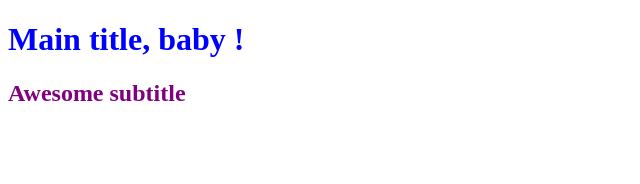
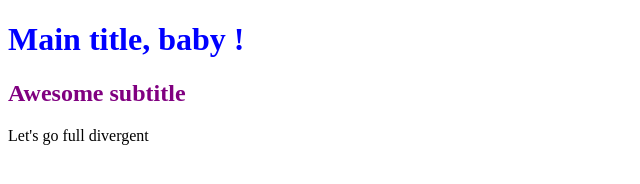
Before and after one commit to etenac/openSapProto, a plain HTML site: page index.html in a window 1280 px wide. Shown: the whole page, without its empty margins (0-640 px from the left). Drawn offline with Linux system fonts and the light colour scheme.

Commit message:
Feat paragraph

```diff
--- a/index.html
+++ b/index.html
@@ -11,6 +11,7 @@
 	<body class="sapUiBody" id="content">
 		<h1 style="color: blue;">Main title, baby !</h1>
 		<h2 style="color: purple;">Awesome subtitle</h2>
+		<p>Let's go full divergent</p>
 	</body>
 
 </html>
```
